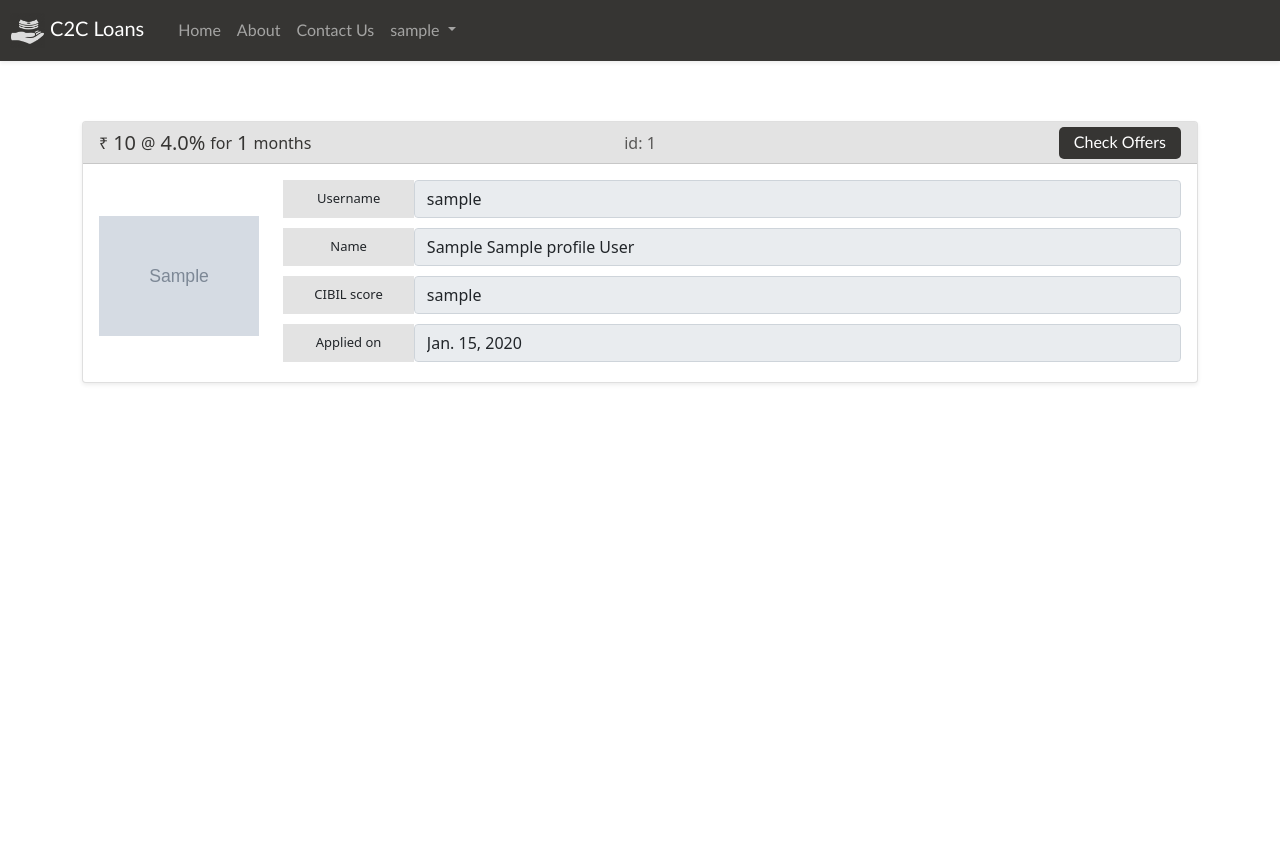
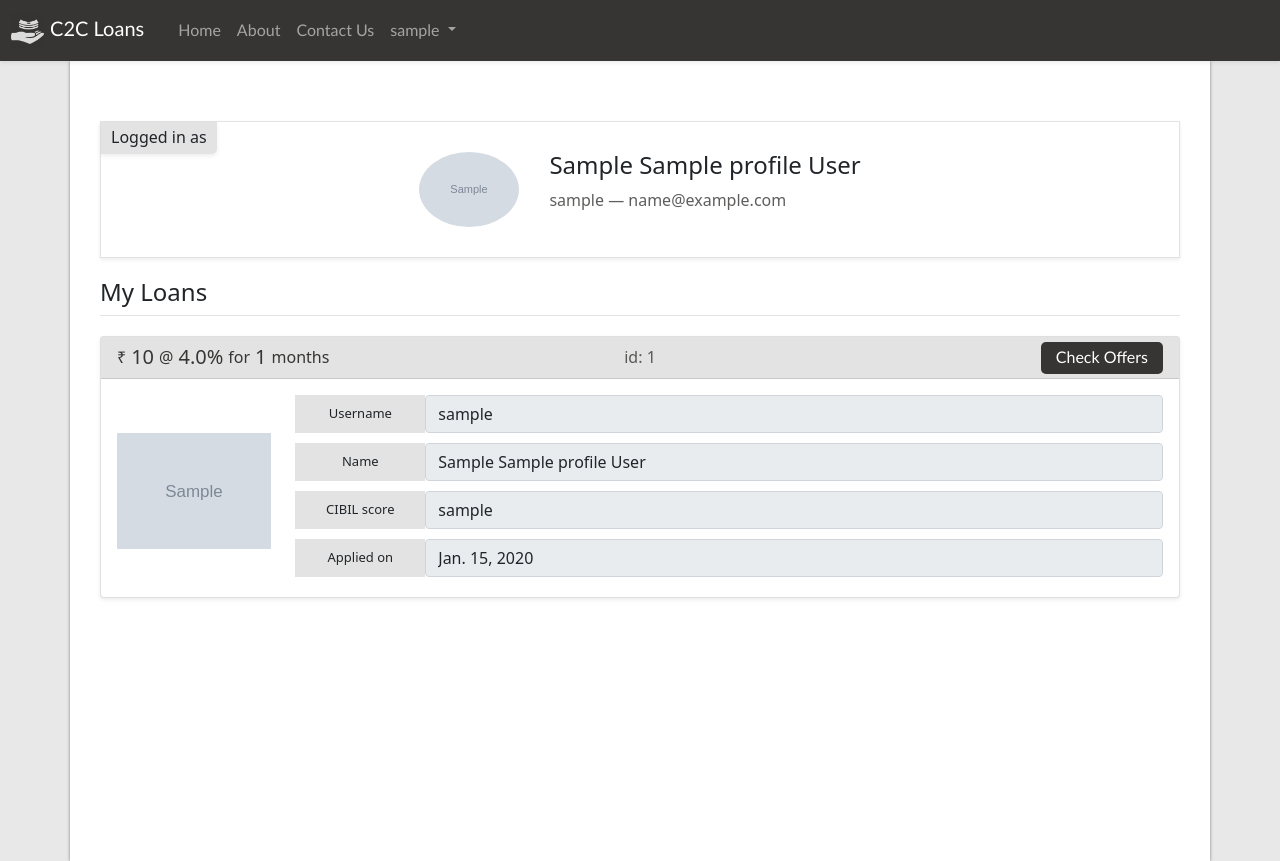
Before and after one commit to bitgato/c2cloan, a Django app: page /accounts/profile/my-loans in a window 1280 px wide. Before the commit the page ends 384 px from the top, so only its background shows below. Run offline with Django 4.2, Linux system fonts and the light colour scheme; a user stored in the database is signed in; tables that the repository leaves empty hold one stand-in row (values such as "Sample post"); grey boxes marked "Sample" are stand-in pictures; some libraries are stand-ins or nearby versions.

Commit message:
Add pages to loan displays

```diff
--- a/c2cloan/settings.py
+++ b/c2cloan/settings.py
@@ -57,6 +57,8 @@ TEMPLATES = [
     },
 ]
 
+CSRF_TRUSTED_ORIGINS = ['https://*.c2cloan.herokuapp.com','https://*.127.0.0.1']
+
 LANGUAGE_CODE = 'en-us'
 TIME_ZONE = 'UTC'
 USE_I18N = True
--- a/core/views.py
+++ b/core/views.py
@@ -1,19 +1,27 @@
 from django.shortcuts import render, redirect
 from django.contrib import messages
+from django.db.models import Q
+from django.core.paginator import Paginator
 from . import models
 from django.http import HttpResponseRedirect
 from django.contrib.auth.decorators import login_required
 from .forms import UserUpdateForm, ProfileUpdateForm, ApplyLoanForm, ModifyLoanForm
 
-def home(request):
+def home(request, page=1):
+	loans = []
+	q1 = Q(borrowing_user=request.user)
+	q2 = Q(lending_user__isnull=False)
 	if request.user.is_authenticated:
-		context = {
-			'loans': models.Loan.objects.exclude(borrowing_user=request.user)
-		}
+		# Exclude loans where the borrowing user is the current user or loans
+		# which have been accepted already
+		loans = models.Loan.objects.exclude(q1 | q2)
 	else:
-		context = {
-			'loans': models.Loan.objects.all()
-		}
+		loans = models.Loan.objects.exclude(q2)
+	paginator = Paginator(loans, per_page=10)
+	loans = paginator.get_page(page)
+	context = {
+		'loans': loans
+	}
 	return render(request, "home.html", context)
 
 @login_required
@@ -61,23 +69,32 @@ def apply_loan(request):
 	return render(request, "apply.html", context)
 
 @login_required
-def my_loans(request):
+def my_loans(request, page=1):
+	loans = models.Loan.objects.filter(borrowing_user=request.user)
+	paginator = Paginator(loans, per_page=10)
+	loans = paginator.get_page(page)
 	context = {
-		'loans': models.Loan.objects.filter(borrowing_user=request.user)
+		'loans': loans
 	}
 	return render(request, "my_loans.html", context)
 
 @login_required
-def my_offers(request):
+def my_offers(request, page=1):
+	offers = models.ModifiedLoan.objects.filter(borrowing_user=request.user)
+	paginator = Paginator(offers, per_page=10)
+	offers = paginator.get_page(page)
 	context = {
-		'offers': models.ModifiedLoan.objects.filter(borrowing_user=request.user)
+		'offers': offers
 	}
 	return render(request, "my_offers.html", context)
 
 @login_required
-def sent_offers(request):
+def sent_offers(request, page=1):
+	offers = models.ModifiedLoan.objects.filter(offering_user=request.user)
+	paginator = Paginator(offers, per_page=10)
+	offers = paginator.get_page(page)
 	context = {
-		'offers': models.ModifiedLoan.objects.filter(offering_user=request.user)
+		'offers': offers
 	}
 	return render(request, "sent_offers.html", context)
 
--- a/static_files/style.css
+++ b/static_files/style.css
@@ -5,9 +5,10 @@ body {
 }
 :root {
 	--back: rgb(54, 53, 51);
-	--back-trans: rgb(54, 53, 51, 0.8);
+	--back-trans: rgba(54, 53, 51, 0.8);
 	--front: #fff;
 	--text: "Lato";
+	--body-back: rgba(199, 199, 199, 0.4);
 	--shadow: rgba(54, 53, 51, 0.6);
 	--gray: rgba(184, 184, 184, 0.4);
 	--green: rgb(85, 168, 64);
@@ -18,7 +19,7 @@ body {
 	src: url("assets/fonts/Lato.ttf");
 }
 body {
-	/*background-image: url('');*/
+	background-color: var(--body-back);
 }
 a {
 	color: var(--back-trans);
@@ -58,10 +59,14 @@ input[type=checkbox]:checked {
 	margin-top: 10%;
 	padding-top: 60px;
 	padding-bottom: 60px;
+	padding-right: 30px;
+	padding-left: 30px;
 	display: flex;
 	flex-direction: column;
-	justify-content: center;
 	align-items: center;
+	min-height: 100%;
+	background-color: white;
+	box-shadow: 0 0 3px 0 var(--shadow);
 }
 .container > h1 {
 	text-decoration: underline;
@@ -138,6 +143,18 @@ input[type=checkbox]:checked {
 	border: solid 1px var(--gray);
 	padding-right: 30px;
 	margin-bottom: 20px;
+	position: relative;
+}
+.signed-in-as {
+	position: absolute;
+	display: flex;
+	align-self: center;
+	top: 0;
+	left: 0;
+	background-color: var(--gray);
+	padding: 3px 10px 5px 10px;
+	margin: 0;
+	border-bottom-right-radius: 5px;
 }
 .profile-photo {
 	width: 100px;
@@ -165,8 +182,9 @@ input[type=checkbox]:checked {
 .custom-file-input button {
 	background-color: red;
 }
-.profile-heading {
+.page-heading {
 	width: 100%;
+	text-align: left;
 	border-bottom: solid 1px var(--gray);
 	margin-bottom: 20px;
 }
--- a/templates/apply.html
+++ b/templates/apply.html
@@ -1,5 +1,6 @@
 {% extends "profile.html" %}
 {% block title %}C2CLoans &#8212; apply for a loan{% endblock %}
+{% block page_heading %}Apply for a Loan{% endblock %}
 {% load crispy_forms_tags %}
 {% block profile_heading %}Apply for loan{% endblock %}
 {% block form %}
--- a/templates/base.html
+++ b/templates/base.html
@@ -1,5 +1,6 @@
 <!DOCTYPE html>
 <html lang="en">
+
 <head>
   {% load static %}
   <meta charset="UTF-8">
@@ -19,6 +20,7 @@
   {% block extra_head %}
   {% endblock %}
 </head>
+
 <body>
   {% block navbar %}
   <nav class="navbar navbar-expand-lg navbar-dark shadow-sm">
@@ -90,8 +92,34 @@
   {% endblock %}
 
   <div class="container {% block extra_container_class %}{% endblock %}">
+    {% if user.is_authenticated %}
+    <div class="profile-info w-100 shadow-sm">
+      <div class="signed-in-as shadow-sm"><p class="m-0">Logged in as</p></div>
+      <img class="rounded-circle profile-photo" src="{{ user.profile.photo.url }}">
+      <div>
+        <div class="text-start">
+          <h4>
+            {% if user.profile.first_name %}
+            {{ user.profile.first_name }}
+            {% if user.profile.middle_name %} {{ user.profile.middle_name }} {% endif %}
+            {{ user.profile.last_name }}
+            {% else %}
+            Guest
+            {% endif %}
+          </h4>
+        </div>
+        <div class="username text-start">
+          <p>{{ user.username }}{% if user.email %} &#8212; {{ user.email }} {% endif %}</p>
+        </div>
+      </div>
+    </div>
+    {% endif %}
+    <div class="page-heading">
+      <h4>{% block page_heading %}{% endblock %}</h4>
+    </div>
     {% block content  %}
     {% endblock content %}
   </div>
 </body>
+
 </html>
--- a/templates/home.html
+++ b/templates/home.html
@@ -1,5 +1,6 @@
 {% extends "base.html" %}
 
+{% block page_heading %}Home{% endblock %}
 {% block extra_container_class %} card-container {% endblock %}
 {% block content %}
 {% for loan in loans %}
@@ -60,4 +61,14 @@
 </div>
 {% endblock %}
 {% endfor %}
+{% block pagination %}
+<div class="mt-3">
+	{% if loans.has_previous %}
+	<button href="{% url 'core:home' loans.previous_page_number %}">Previous Page</button>
+	{% endif %}
+	{% if loans.has_next %}
+	<button href="{% url 'core:home' loans.next_page_number %}">Next Page</button>
+	{% endif %}
+</div>
+{% endblock %}
 {% endblock content %}
--- a/templates/my_loans.html
+++ b/templates/my_loans.html
@@ -1,5 +1,6 @@
 {% extends "home.html" %}
 {% block title %}C2CLoans &#8212; {{ user.username }} &#8212; my loans{% endblock %}
+{% block page_heading %}My Loans{% endblock %}
 {% block header_action %}
 #
 {% endblock %}
--- a/templates/sent_offers.html
+++ b/templates/sent_offers.html
@@ -1,5 +1,6 @@
 {% extends "my_offers.html" %}
 {% block title %}C2CLoans &#8212; {{ user.username }} &#8212; sent offers{% endblock %}
+{% block page_heading %}Sent Offers{% endblock %}
 
 {% block username_label %}Offered to{% endblock %}
 {% block fullname_label %}Applicant name{% endblock %}
```
Also changed, not shown: templates/my_offers.html (+11 -0 lines), templates/profile.html (+1 -22 lines), 1 other file. Lines whose indentation alone changed are shown as unchanged.
